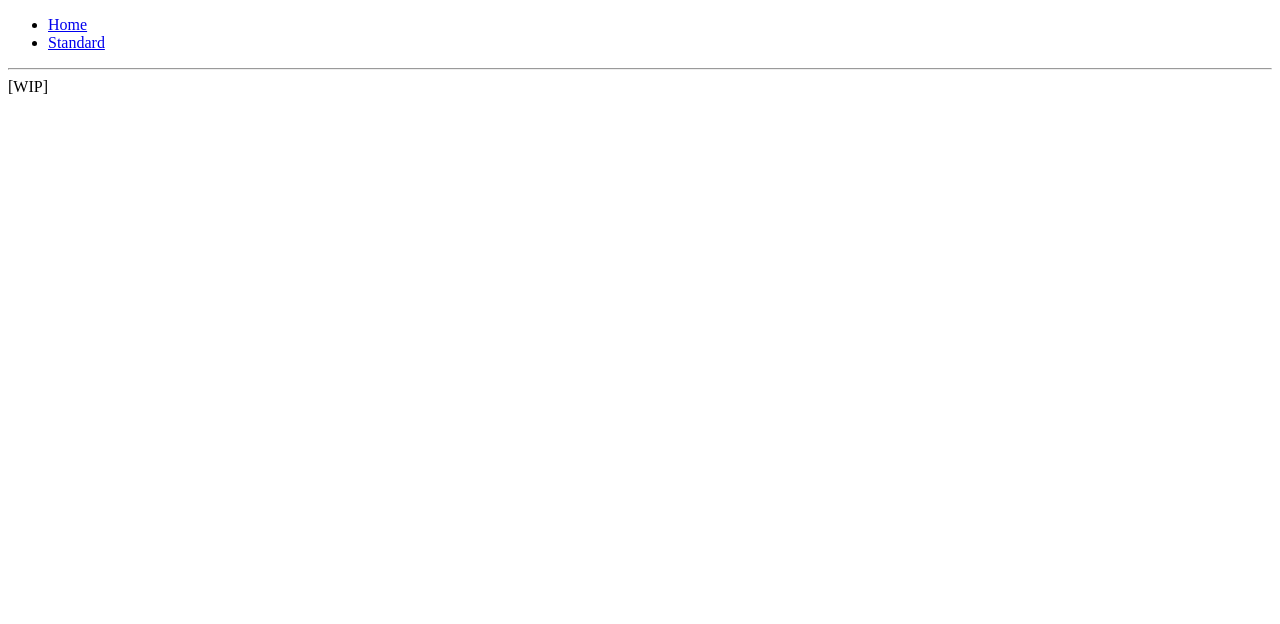
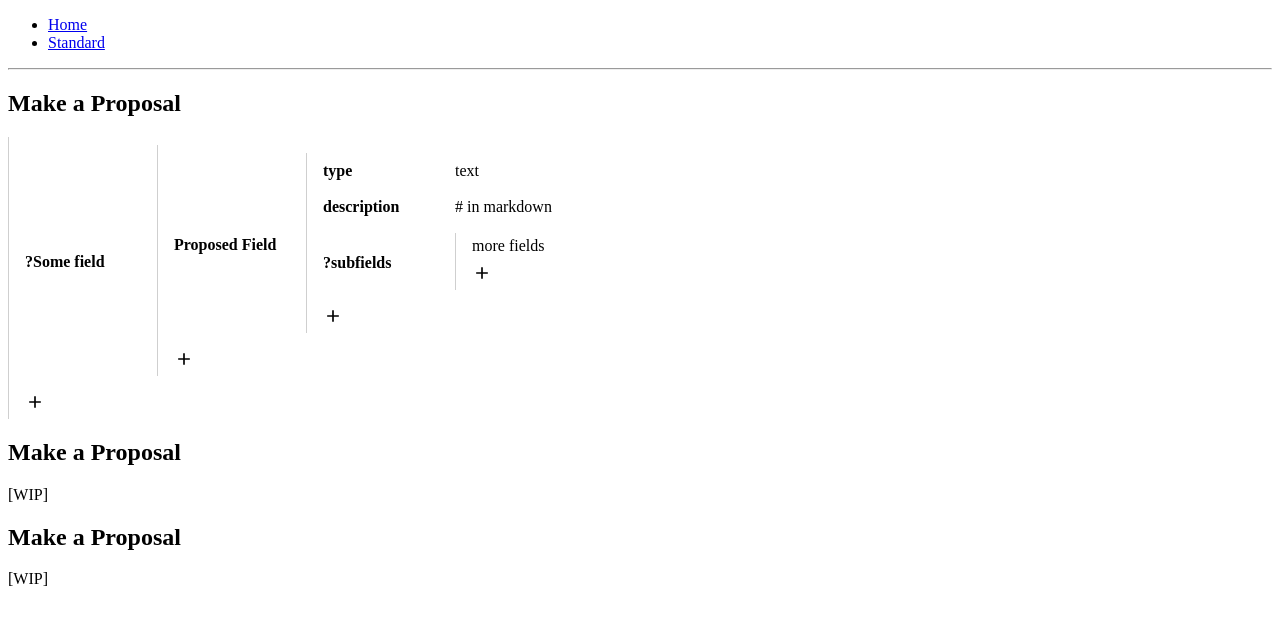
Before and after one commit to davicatunda/minder, a React (Create React App) app: page /standard in a window 1280 px wide. Shown: the top 624 px of the page. Built offline with nearby package versions, Linux system fonts and the light colour scheme.

Commit message:
some stuff

```diff
--- a/src/App.tsx
+++ b/src/App.tsx
@@ -10,6 +10,7 @@ import {
 import loadable from "@loadable/component";
 
 const Profiles = loadable(() => import("./Profiles"));
+const Standard = loadable(() => import("./Standard"));
 
 const App: FunctionComponent<{}> = () => {
   return (
@@ -31,7 +32,7 @@ const App: FunctionComponent<{}> = () => {
             <Profiles />
           </Route>
           <Route path="/standard">
-            [WIP]
+            <Standard />
           </Route>
         </Switch>
       </div>
--- /dev/null
+++ b/src/Standard.tsx
@@ -0,0 +1,28 @@
+
+import React, { useState, FunctionComponent } from 'react';
+import DataAsList from './row-items/DataAsList';
+import STANDARD from './standard.alpha';
+const example = { "?Some field": { "Proposed Field": { "type": "text", "description": "# in markdown", "?subfields": ["more fields"] } } }
+const Standard: FunctionComponent<{}> = () => {
+  const [proposalData, setProposalData] = useState(example);
+  console.log(proposalData);
+  return (
+    <div>
+      <h2> Make a Proposal </h2>
+      <DataAsList
+        // @ts-ignore workaround
+        node={proposalData}
+        // @ts-ignore workaround
+        setParentValue={setProposalData}
+      />
+
+      <h2> Make a Proposal </h2>
+      [WIP]
+
+      <h2> Make a Proposal </h2>
+      [WIP]
+    </div>
+  );
+}
+
+export default Standard;
```
